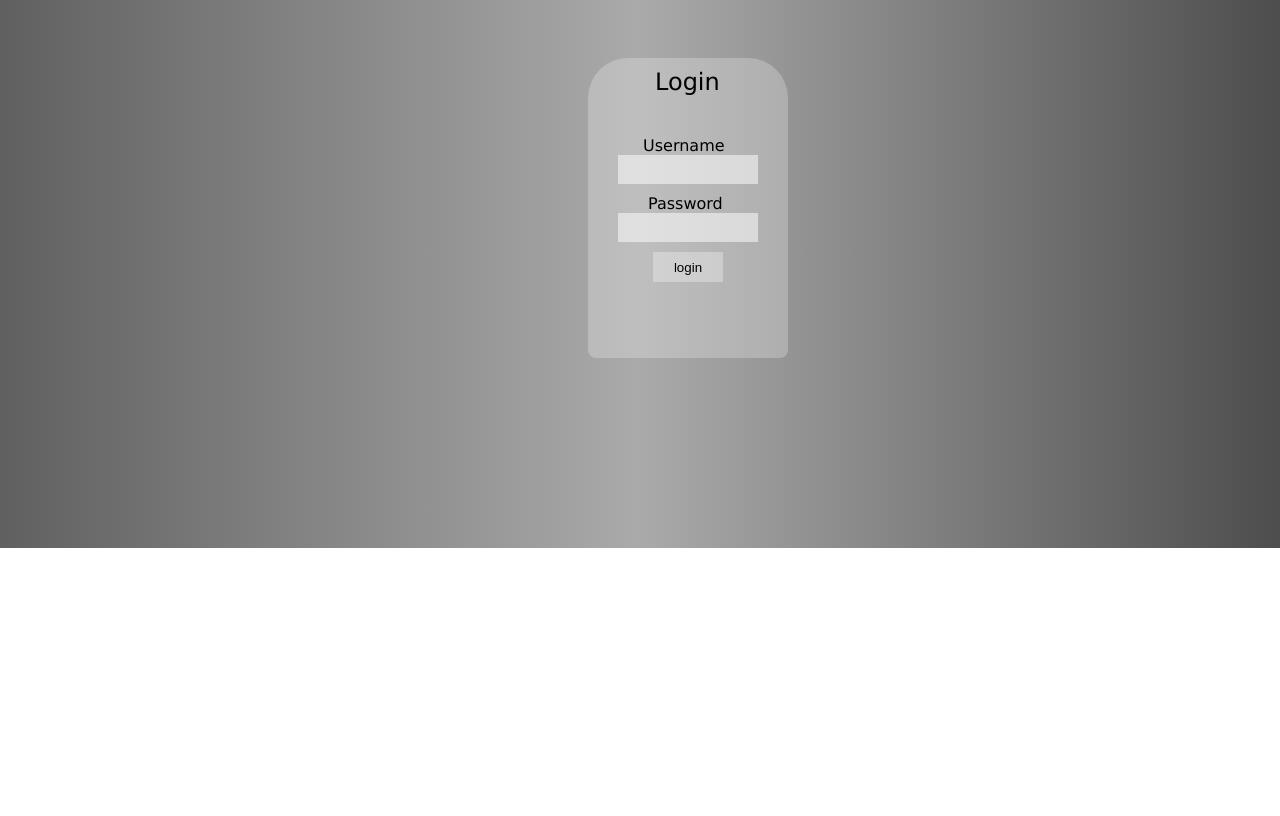
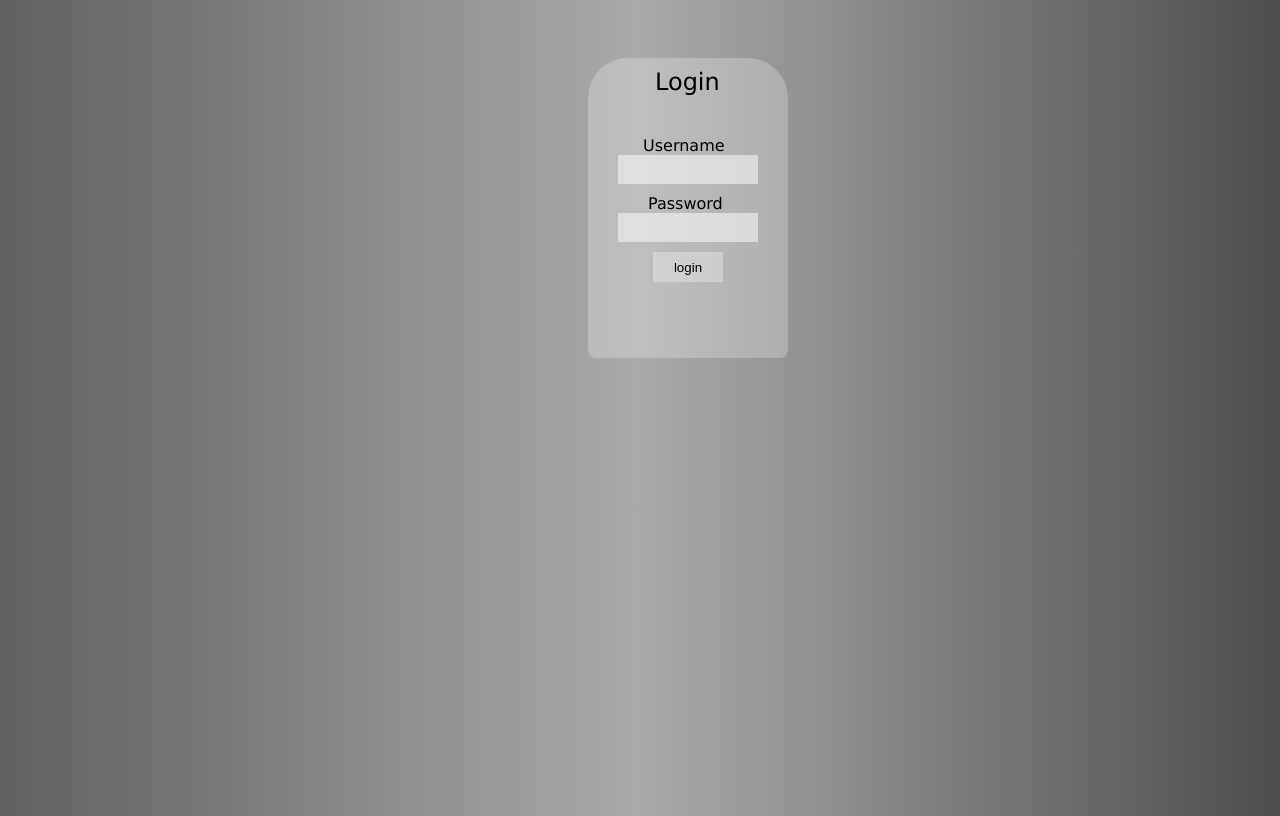
Before and after one commit to agadalali/responsive-login-page, a plain HTML site: page index.html in a window 1280 px wide. Drawn offline with Linux system fonts and the light colour scheme.

Commit message:
Update back gorund height

```diff
--- a/style.css
+++ b/style.css
@@ -72,7 +72,7 @@ top: 70px;
 }
 @media (min-width:1px) {
     body {
-        height: 532px;
+        height: 800px;
         width: 100%;
     }
 }
```
